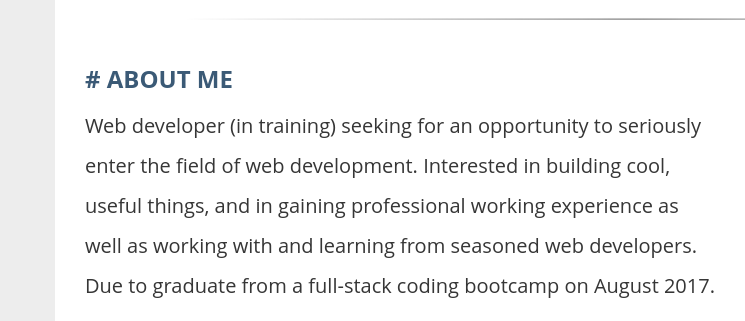
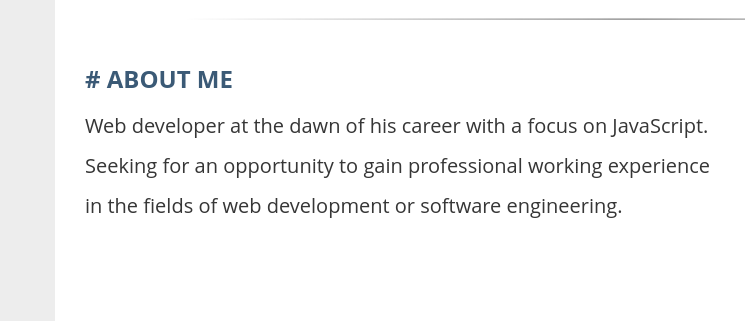
Before and after one commit to JaySeeCode/Personal-Site, a plain HTML site: page index.html in a window 1280 px wide. Shown: the part 352-673 px from the top of the page, 0-745 px from the left. Drawn offline with nearby package versions, Linux system fonts and the light colour scheme.

Commit message:
Update index.html

```diff
--- a/index.html
+++ b/index.html
@@ -32,7 +32,10 @@
             <div class='row'>
                 <div class='col-md-7'>
                     <h2># About Me</h2>
-                    <p id='about-me'>Web developer (in training) seeking for an opportunity to seriously enter the field of web development. Interested in building cool, useful things, and in gaining professional working experience as well as working with and learning from seasoned web developers. Due to graduate from a full-stack coding bootcamp on August 2017.</p>
+                    <p id='about-me'>
+                        Web developer at the dawn of his career with a focus on JavaScript. Seeking for an opportunity
+                        to gain professional working experience in the fields of web development or software engineering.
+                    </p>
 
                 </div>
 
```
